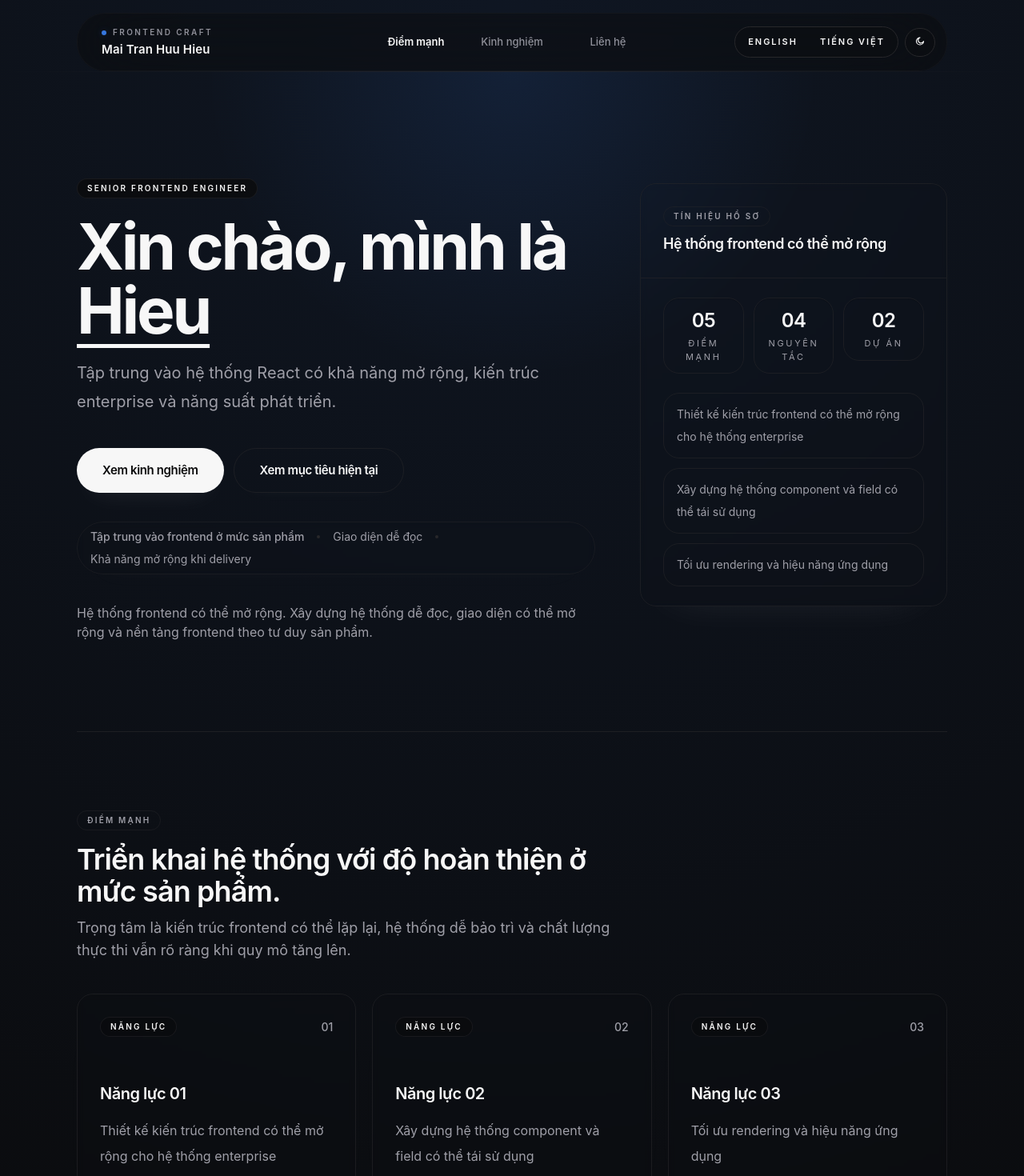
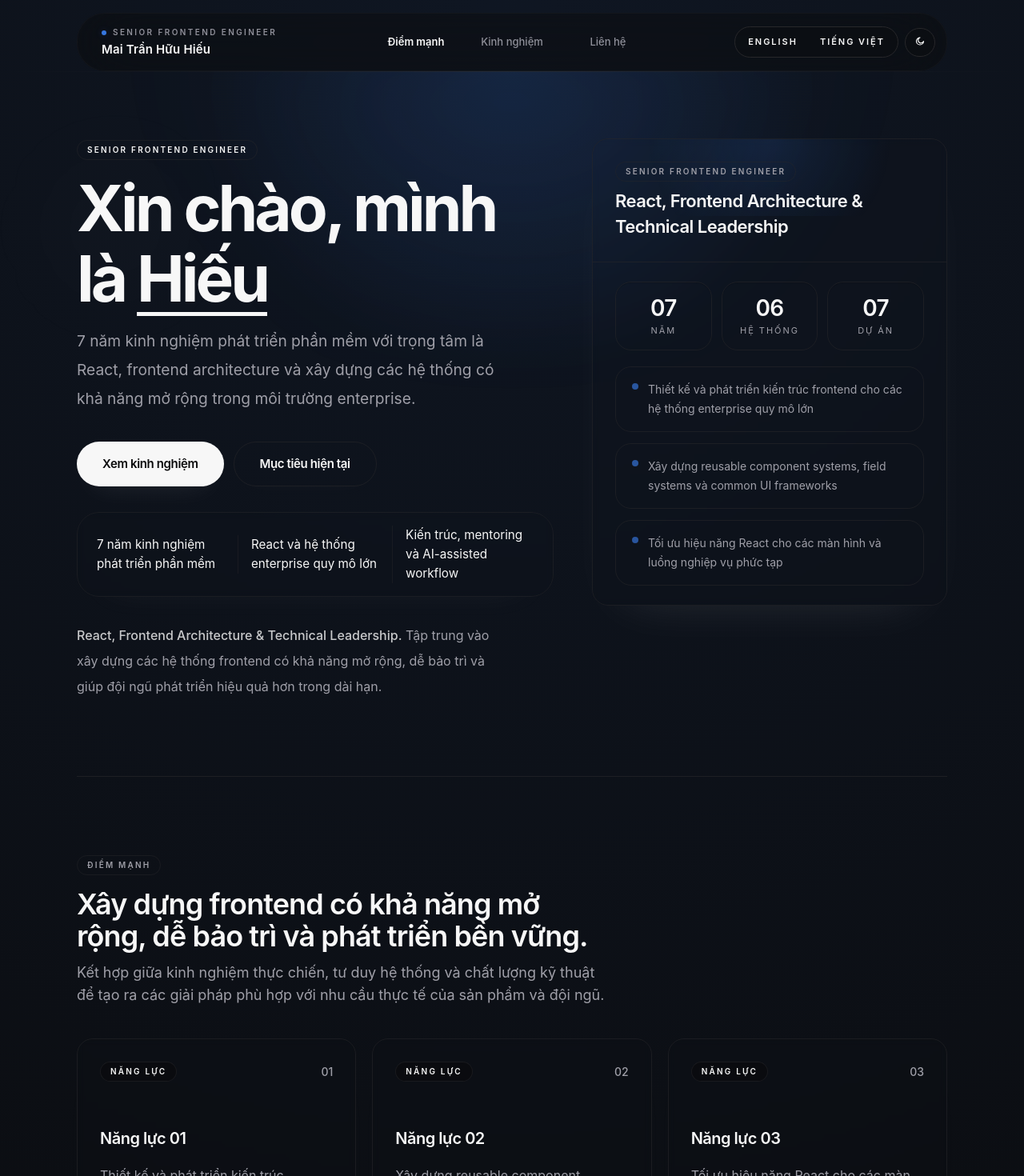
Before and after one commit to hieu-mth/hieu-mth, a Next.js app: page /hieu-mth/vi in a window 1280 px wide. Shown: the top 1470 px of the page at 80% size. Built offline with nearby package versions, Linux system fonts and the light colour scheme.

Commit message:
updated UI

```diff
--- a/src/content/profile/locales/vi.json
+++ b/src/content/profile/locales/vi.json
@@ -1,65 +1,79 @@
 {
   "basicProfile": {
-    "name": "Mai Tran Huu Hieu",
+    "name": "Mai Trần Hữu Hiếu",
     "role": "Senior Frontend Engineer",
-    "tagline": "Tập trung vào hệ thống React có khả năng mở rộng, kiến trúc enterprise và năng suất phát triển."
+    "tagline": "7 năm kinh nghiệm phát triển phần mềm với trọng tâm là React, frontend architecture và xây dựng các hệ thống có khả năng mở rộng trong môi trường enterprise."
   },
   "strengths": [
-    "Thiết kế kiến trúc frontend có thể mở rộng cho hệ thống enterprise",
-    "Xây dựng hệ thống component và field có thể tái sử dụng",
-    "Tối ưu rendering và hiệu năng ứng dụng",
-    "Dẫn dắt code review và onboarding cho developer",
-    "Ứng dụng AI để cải thiện quy trình phát triển"
+    "Thiết kế và phát triển kiến trúc frontend cho các hệ thống enterprise quy mô lớn",
+    "Xây dựng reusable component systems, field systems và common UI frameworks",
+    "Tối ưu hiệu năng React cho các màn hình và luồng nghiệp vụ phức tạp",
+    "Phối hợp hiệu quả giữa frontend, backend và database trong các hệ thống enterprise",
+    "Code review, onboarding và hỗ trợ phát triển kỹ năng cho thành viên trong nhóm",
+    "Ứng dụng AI để cải thiện quy trình phát triển, kiểm thử và năng suất kỹ thuật"
   ],
   "thinking": [
     {
-      "title": "Tư duy hệ thống",
-      "description": "Ưu tiên khả năng mở rộng, dễ bảo trì và tái sử dụng"
+      "title": "Đơn giản trước",
+      "description": "Ưu tiên giải pháp đơn giản, dễ hiểu và dễ bảo trì trước khi tăng thêm độ phức tạp."
     },
     {
-      "title": "Giải quyết vấn đề",
-      "description": "Xác định gốc rễ và đánh giá trade-off rõ ràng"
+      "title": "Trade-off rõ ràng",
+      "description": "Không có giải pháp hoàn hảo. Mỗi quyết định kỹ thuật đều là sự đánh đổi giữa chi phí, hiệu năng, khả năng mở rộng và tốc độ phát triển."
     },
     {
-      "title": "Chất lượng mã nguồn",
-      "description": "Ưu tiên tính dễ đọc và dễ bảo trì"
+      "title": "Tư duy hệ thống",
+      "description": "Quan tâm đến tính nhất quán, khả năng tái sử dụng và tác động dài hạn của quyết định kỹ thuật đối với toàn bộ hệ thống."
     },
     {
-      "title": "Năng suất",
-      "description": "Tận dụng AI để cải thiện workflow làm việc"
+      "title": "AI là công cụ hỗ trợ",
+      "description": "Sử dụng AI để tăng tốc nghiên cứu, kiểm thử và phát triển, nhưng vẫn giữ trách nhiệm kỹ thuật và tư duy phản biện của người kỹ sư."
     }
   ],
   "experiences": [
     {
-      "title": "Nền tảng React cho enterprise",
-      "role": "Tech SubLeader",
+      "title": "Large Enterprise React Platform",
+      "role": "Technical SubLeader",
       "highlights": [
-        "Thiết kế hệ thống tái sử dụng",
-        "Cải thiện quy trình testing",
-        "Dẫn dắt onboarding"
+        "Thiết kế và tối ưu các hệ thống UI dùng chung phục vụ nhiều module nghiệp vụ",
+        "Xây dựng reusable field systems, table systems và cơ chế cấu hình động",
+        "Code review, onboarding và hỗ trợ thành viên mới làm việc với codebase lớn",
+        "Xây dựng quy trình testing với Vitest, Playwright và AI-assisted workflow"
       ]
     },
     {
-      "title": "Hệ thống dashboard",
+      "title": "React Dashboard Platform",
+      "role": "Main Developer",
+      "highlights": [
+        "Khởi tạo dự án từ đầu với Vite, TailwindCSS và Redux Toolkit",
+        "Thiết kế kiến trúc frontend và các hệ thống tái sử dụng cho dashboard",
+        "Tối ưu hiệu năng bằng lazy loading, memoization và tối ưu luồng dữ liệu",
+        "Giảm rủi ro production thông qua quy trình phát triển và kiểm thử rõ ràng"
+      ]
+    },
+    {
+      "title": "React + Java Enterprise System",
       "role": "Key Member",
       "highlights": [
-        "Xây dựng từ đầu",
-        "Thiết kế kiến trúc",
-        "Tối ưu hiệu năng"
+        "Tham gia migration hệ thống từ React 15 lên React 16",
+        "Phát triển cả frontend và backend cho các tính năng nghiệp vụ",
+        "Làm việc trực tiếp với khách hàng để phân tích yêu cầu và đề xuất giải pháp",
+        "Xây dựng automation testing bằng Cypress và tối ưu rendering performance"
       ]
     }
   ],
   "goals": {
     "focus": [
-      "Chuyển dịch sang vai trò product-level engineering",
-      "Củng cố nền tảng khoa học máy tính",
-      "Nâng cao giao tiếp kỹ thuật"
+      "Phát triển năng lực thiết kế hệ thống frontend ở quy mô sản phẩm",
+      "Củng cố nền tảng khoa học máy tính, JavaScript và frontend internals",
+      "Nâng cao khả năng technical leadership, mentoring và giao tiếp kỹ thuật",
+      "Tiến gần hơn tới Product-Level Engineering"
     ]
   },
   "pageContent": {
     "navbar": {
       "heroHref": "#hero",
-      "brandEyebrow": "Frontend craft",
+      "brandEyebrow": "Senior Frontend Engineer",
       "navigationAriaLabel": "Điều hướng các phần nội dung",
       "items": [
         {
@@ -84,55 +98,68 @@
         "href": "#experience"
       },
       "secondaryAction": {
-        "label": "Xem mục tiêu hiện tại",
+        "label": "Mục tiêu hiện tại",
         "href": "#goals"
       },
-      "signalEyebrow": "Tín hiệu hồ sơ",
-      "signalTitle": "Hệ thống frontend có thể mở rộng",
-      "signalLabels": ["Điểm mạnh", "Nguyên tắc", "Dự án"],
+      "signalEyebrow": "Senior Frontend Engineer",
+      "signalTitle": "React, Frontend Architecture & Technical Leadership",
+      "signalItems": [
+        {
+          "label": "Năm",
+          "value": "07"
+        },
+        {
+          "label": "Hệ thống",
+          "value": "06"
+        },
+        {
+          "label": "Dự án",
+          "value": "07"
+        }
+      ],
       "summaryItems": [
-        "Tập trung vào frontend ở mức sản phẩm",
-        "Giao diện dễ đọc",
-        "Khả năng mở rộng khi delivery"
+        "7 năm kinh nghiệm phát triển phần mềm",
+        "React và hệ thống enterprise quy mô lớn",
+        "Kiến trúc, mentoring và AI-assisted workflow"
       ],
-      "supportingText": "Xây dựng hệ thống dễ đọc, giao diện có thể mở rộng và nền tảng frontend theo tư duy sản phẩm."
+      "supportingText": "Tập trung vào xây dựng các hệ thống frontend có khả năng mở rộng, dễ bảo trì và giúp đội ngũ phát triển hiệu quả hơn trong dài hạn."
     },
     "strengths": {
       "id": "strengths",
       "eyebrow": "Điểm mạnh",
-      "title": "Triển khai hệ thống với độ hoàn thiện ở mức sản phẩm.",
-      "description": "Trọng tâm là kiến trúc frontend có thể lặp lại, hệ thống dễ bảo trì và chất lượng thực thi vẫn rõ ràng khi quy mô tăng lên.",
+      "title": "Xây dựng frontend có khả năng mở rộng, dễ bảo trì và phát triển bền vững.",
+      "description": "Kết hợp giữa kinh nghiệm thực chiến, tư duy hệ thống và chất lượng kỹ thuật để tạo ra các giải pháp phù hợp với nhu cầu thực tế của sản phẩm và đội ngũ.",
       "cardEyebrow": "Năng lực",
       "itemTitlePrefix": "Năng lực"
     },
     "thinking": {
       "id": "thinking",
       "eyebrow": "Tư duy",
-      "title": "Nguyên tắc cho hệ thống, trade-off và thực thi.",
-      "description": "Cách làm việc luôn thực dụng: xác định đúng gốc rễ, giữ hướng đi rõ ràng và tối ưu cho quy mô mà không tạo thêm ma sát."
+      "title": "Đưa ra quyết định kỹ thuật dựa trên bối cảnh, trade-off và giá trị dài hạn.",
+      "description": "Ưu tiên sự rõ ràng, khả năng bảo trì và tính thực tiễn thay vì theo đuổi sự phức tạp không mang lại giá trị tương xứng."
     },
     "experience": {
       "id": "experience",
       "eyebrow": "Kinh nghiệm",
-      "title": "Xây nền tảng để team có thể tiếp tục phát triển.",
-      "description": "Kinh nghiệm trải dài từ kiến trúc, onboarding, hiệu năng đến các hệ thống dùng chung giúp tăng tốc độ và sự nhất quán khi delivery sản phẩm.",
-      "metaLabel": "Công việc tiêu biểu",
-      "cardDescription": "Tóm tắt ngắn gọn về công việc hệ thống, chất lượng delivery và năng lực dẫn dắt thực tế.",
+      "title": "Xây dựng nền tảng kỹ thuật giúp đội ngũ phát triển nhanh hơn và ổn định hơn.",
+      "description": "Kinh nghiệm trải dài từ phát triển tính năng, thiết kế hệ thống frontend, xây dựng nền tảng dùng chung, testing đến cải tiến quy trình phát triển phần mềm.",
+      "metaLabel": "Kinh nghiệm tiêu biểu",
+      "cardDescription": "Các dự án đại diện cho kinh nghiệm về frontend architecture, reusable systems, delivery quality và technical leadership.",
       "workstreamLabel": "Luồng công việc",
       "focusAreasLabel": "mảng trọng tâm"
     },
     "goals": {
       "id": "goals",
       "eyebrow": "Mục tiêu",
-      "title": "Định hướng phát triển, giữ ở mức rõ ràng.",
-      "description": "Giai đoạn tiếp theo tập trung vào product ownership, nền tảng vững hơn và giao tiếp sắc nét hơn ở chiều sâu kỹ thuật.",
-      "closingNote": "Luôn tối ưu cho sự rõ ràng, khả năng bảo trì và chất lượng frontend đủ tin cậy trong môi trường sản phẩm thực tế."
+      "title": "Tiếp tục phát triển theo hướng Product-Level Engineering.",
+      "description": "Mục tiêu hiện tại là mở rộng chiều sâu về frontend architecture, system design, nền tảng lý thuyết và khả năng dẫn dắt kỹ thuật trong môi trường sản phẩm.",
+      "closingNote": "Luôn hướng tới những giải pháp rõ ràng, thực tế và có giá trị lâu dài cho cả sản phẩm lẫn đội ngũ phát triển."
     },
     "contact": {
       "id": "contact",
       "eyebrow": "Liên hệ",
-      "title": "Cùng kết nối quanh các bài toán frontend ở mức sản phẩm.",
-      "description": "Sẵn sàng trao đổi về hệ thống React có thể mở rộng, kiến trúc frontend và chất lượng delivery cho các team sản phẩm thực tế.",
+      "title": "Hãy kết nối nếu bạn quan tâm đến frontend, React hoặc kỹ thuật phần mềm.",
+      "description": "Luôn sẵn sàng trao đổi về React, frontend architecture, testing, developer productivity và các bài toán kỹ thuật thú vị.",
       "primaryAction": {
         "label": "Gửi email",
         "href": "mailto:mthh.shun.1804@gmail.com"
@@ -142,7 +169,7 @@
         "href": "https://github.com/hieu-mth"
       },
       "tertiaryAction": {
-        "label": "Mã nguồn dự án",
+        "label": "Mã nguồn portfolio",
         "href": "https://github.com/hieu-mth/hieu-mth"
       }
     },
--- a/src/features/profile/components/HeroSection.tsx
+++ b/src/features/profile/components/HeroSection.tsx
@@ -17,48 +17,40 @@ type HeroSectionProps = {
 };
 
 export function HeroSection({ locale }: HeroSectionProps) {
-  const { basicProfile, strengths, experiences, thinking, pageContent } =
-    getProfileData(locale);
+  const { basicProfile, strengths, pageContent } = getProfileData(locale);
   const firstName = basicProfile.name.split(' ').at(-1) ?? basicProfile.name;
-
-  const signal = [
-    {
-      label: pageContent.hero.signalLabels[0],
-      value: String(strengths.length).padStart(2, '0'),
-    },
-    {
-      label: pageContent.hero.signalLabels[1],
-      value: String(thinking.length).padStart(2, '0'),
-    },
-    {
-      label: pageContent.hero.signalLabels[2],
-      value: String(experiences.length).padStart(2, '0'),
-    },
-  ];
+  const headingParts = pageContent.hero.headingPrefix.trim().split(/\s+/);
+  const headingLead = headingParts.slice(0, -1).join(' ');
+  const headingTail = headingParts.at(-1) ?? pageContent.hero.headingPrefix;
 
   return (
     <section
       id={pageContent.hero.id}
-      className="relative scroll-mt-32 py-20 sm:py-24 lg:py-28"
+      className="relative isolate scroll-mt-32 pb-20 pt-14 sm:pb-24 sm:pt-16 lg:pb-24 lg:pt-16"
     >
-      <div className="grid items-start gap-12 lg:grid-cols-[minmax(0,1fr)_22rem] lg:gap-14 xl:grid-cols-[minmax(0,1fr)_24rem]">
-        <Reveal className="max-w-3xl">
-          <header className="space-y-7 lg:space-y-9">
+      <div className="pointer-events-none absolute inset-x-0 top-[-5rem] -z-10 hidden h-[24rem] bg-[radial-gradient(circle_at_top,hsl(var(--accent)_/_0.08),transparent_68%)] blur-3xl dark:block" />
+      <div className="pointer-events-none absolute left-[-3rem] top-20 -z-10 hidden h-48 w-48 rounded-full bg-[radial-gradient(circle,hsl(var(--foreground)_/_0.05),transparent_68%)] blur-3xl dark:block" />
+      <div className="grid items-start gap-10 lg:grid-cols-[minmax(0,1.34fr)_minmax(23.75rem,26.75rem)] lg:gap-10 xl:grid-cols-[minmax(0,1.46fr)_minmax(24.75rem,27.75rem)] xl:gap-12">
+        <Reveal className="max-w-[48rem]">
+          <header className="space-y-7 lg:space-y-8">
             <div className="space-y-5">
               <Badge
                 variant="default"
-                className="w-fit border-border/55 bg-background/70 text-foreground shadow-[0_14px_28px_-24px_hsl(var(--foreground)_/_0.1)]"
+                className="w-fit border-border/55 bg-background/78 text-foreground shadow-[0_18px_32px_-26px_hsl(var(--foreground)_/_0.12)]"
               >
                 {basicProfile.role}
               </Badge>
               <div className="space-y-5">
-                <h1 className="max-w-4xl text-5xl font-bold tracking-[-0.04em] text-foreground sm:text-6xl lg:text-7xl xl:text-[5rem]">
-                  {pageContent.hero.headingPrefix}{' '}
-                  <span className="text-foreground/72 underline decoration-accent/14 decoration-[0.34rem] underline-offset-[0.16em]">
-                    {firstName}
+                <h1 className="max-w-[12ch] text-5xl font-bold leading-[0.94] tracking-[-0.05em] text-foreground sm:max-w-[13ch] sm:text-6xl lg:max-w-[12ch] lg:text-[4.75rem] xl:text-[5rem]">
+                  <span className="block">{headingLead}</span>
+                  <span className="mt-2 block">
+                    <span>{headingTail} </span>
+                    <span className="relative inline-block text-foreground/78 underline decoration-accent/18 decoration-[0.34rem] underline-offset-[0.16em]">
+                      {firstName}
+                    </span>
                   </span>
                 </h1>
-                <p className="max-w-2xl text-lg leading-8 text-muted-foreground sm:text-xl sm:leading-9">
+                <p className="max-w-[32rem] text-lg leading-8 text-muted-foreground sm:text-[1.2rem] sm:leading-9 lg:max-w-[34rem]">
                   {basicProfile.tagline}
                 </p>
               </div>
@@ -80,53 +72,65 @@ export function HeroSection({ locale }: HeroSectionProps) {
                 </a>
               </Button>
             </div>
-            <div className="flex flex-wrap items-center gap-x-4 gap-y-2 rounded-full border border-border/50 bg-background/52 px-4 py-2 text-sm text-muted-foreground shadow-[0_18px_34px_-30px_hsl(var(--foreground)_/_0.1)] backdrop-blur-sm">
-              <span className="font-medium text-foreground/82">
-                {pageContent.hero.summaryItems[0]}
-              </span>
-              <span className="hidden h-1 w-1 rounded-full bg-border sm:inline-flex" />
-              <span>{pageContent.hero.summaryItems[1]}</span>
-              <span className="hidden h-1 w-1 rounded-full bg-border sm:inline-flex" />
-              <span>{pageContent.hero.summaryItems[2]}</span>
+            <div className="max-w-[40rem] rounded-full border border-border/55 bg-background/48 px-5 py-3 shadow-[0_22px_48px_-40px_hsl(var(--foreground)_/_0.1)] backdrop-blur-sm sm:rounded-[1.75rem] sm:px-6 sm:py-4">
+              <StaggerList className="flex flex-col gap-3 sm:flex-row sm:items-center sm:gap-0">
+                {pageContent.hero.summaryItems.map((item) => (
+                  <StaggerListItem
+                    key={item}
+                    className="list-none sm:flex-1 sm:px-4 sm:first:pl-0 sm:last:pr-0 sm:[&:not(:first-child)]:border-l sm:[&:not(:first-child)]:border-border/45"
+                  >
+                    <p className="text-sm leading-7 text-foreground/72 sm:text-[0.95rem] sm:leading-6">
+                      {item}
+                    </p>
+                  </StaggerListItem>
+                ))}
+              </StaggerList>
             </div>
-            <p className="max-w-2xl text-sm leading-7 text-muted-foreground sm:text-base">
-              {pageContent.hero.signalTitle}. {pageContent.hero.supportingText}
+            <p className="max-w-[34rem] text-sm leading-7 text-muted-foreground sm:text-base sm:leading-8">
+              <span className="font-medium text-foreground/80">
+                {pageContent.hero.signalTitle}.
+              </span>{' '}
+              {pageContent.hero.supportingText}
             </p>
           </header>
         </Reveal>
 
         <Reveal delay={0.12}>
-          <Card className="overflow-hidden border-border/60 bg-card/64 shadow-[0_24px_54px_-40px_hsl(var(--foreground)_/_0.12)] lg:mt-2">
-            <CardHeader className="border-b border-border/60 pb-5">
+          <Card className="relative overflow-hidden border-border/60 bg-card/72 shadow-[0_28px_64px_-44px_hsl(var(--foreground)_/_0.16)]">
+            <div className="pointer-events-none absolute inset-x-8 top-0 hidden h-24 bg-[radial-gradient(circle_at_top,hsl(var(--accent)_/_0.12),transparent_72%)] dark:block" />
+            <CardHeader className="relative border-b border-border/60 pb-5">
               <Badge variant="secondary" className="w-fit">
                 {pageContent.hero.signalEyebrow}
               </Badge>
-              <CardTitle className="text-lg">
+              <CardTitle className="max-w-[24ch] text-lg leading-8 sm:text-[1.375rem]">
                 {pageContent.hero.signalTitle}
               </CardTitle>
             </CardHeader>
-            <CardContent className="space-y-6 px-6 py-5 sm:px-7 sm:py-6">
-              <StaggerList className="grid grid-cols-3 gap-3">
-                {signal.map((item) => (
+            <CardContent className="space-y-5 px-5 py-5 sm:px-6 sm:py-6 lg:px-7">
+              <StaggerList className="grid grid-cols-3 gap-2.5 sm:gap-3">
+                {pageContent.hero.signalItems.map((item) => (
                   <StaggerListItem key={item.label} className="list-none">
-                    <div className="rounded-[1.25rem] border border-border/60 bg-background/72 p-3 text-center shadow-[inset_0_1px_0_hsl(var(--background)_/_0.18)]">
-                      <p className="text-2xl font-semibold tracking-tight text-foreground">
+                    <div className="rounded-[1.25rem] border border-border/60 bg-background/78 px-3 py-4 text-center shadow-[inset_0_1px_0_hsl(var(--background)_/_0.18)]">
+                      <p className="text-2xl font-semibold tracking-tight text-foreground sm:text-[1.75rem]">
                         {item.value}
                       </p>
-                      <p className="mt-1 text-[11px] uppercase tracking-[0.24em] text-muted-foreground">
+                      <p className="mt-1 text-[10px] uppercase leading-4 tracking-[0.16em] text-muted-foreground sm:text-[11px] sm:tracking-[0.18em]">
                         {item.label}
                       </p>
                     </div>
                   </StaggerListItem>
                 ))}
               </StaggerList>
-              <StaggerList className="space-y-3">
+              <StaggerList className="space-y-3.5">
                 {strengths.slice(0, 3).map((strength) => (
                   <StaggerListItem
                     key={strength}
-                    className="list-none rounded-[1.25rem] border border-border/60 bg-background/72 px-4 py-3 text-sm leading-7 text-muted-foreground transition-colors duration-200 hover:border-accent/14 hover:bg-background/86 hover:text-foreground/84"
+                    className="list-none rounded-[1.25rem] border border-border/60 bg-background/78 px-4 py-4 text-sm leading-6 text-muted-foreground transition-colors duration-200 hover:border-accent/14 hover:bg-background/88 hover:text-foreground/84 sm:px-5"
                   >
-                    {strength}
+                    <div className="flex items-start gap-3">
+                      <span className="mt-1 h-2 w-2 shrink-0 rounded-full bg-accent/60" />
+                      <span>{strength}</span>
+                    </div>
                   </StaggerListItem>
                 ))}
               </StaggerList>
--- a/src/features/profile/components/ProfilePage.tsx
+++ b/src/features/profile/components/ProfilePage.tsx
@@ -17,7 +17,7 @@ export function ProfilePage({ locale }: ProfilePageProps) {
 
   return (
     <main className="relative isolate overflow-hidden pt-5">
-      <div className="pointer-events-none absolute inset-x-0 top-0 -z-10 h-[30rem] bg-[radial-gradient(circle_at_top,hsl(var(--accent)_/_0.1),transparent_48%)]" />
+      <div className="pointer-events-none absolute inset-x-0 top-0 -z-10 hidden h-[30rem] bg-[radial-gradient(circle_at_top,hsl(var(--accent)_/_0.1),transparent_48%)] dark:block" />
       <div className="pointer-events-none absolute inset-x-0 top-0 -z-10 h-px bg-gradient-to-r from-transparent via-border/70 to-transparent" />
       <div className="mx-auto max-w-6xl px-5 sm:px-6 lg:px-8">
         <HeroSection locale={locale} />
```
Also changed, not shown: src/features/profile/types.ts (+6 -1 lines).
